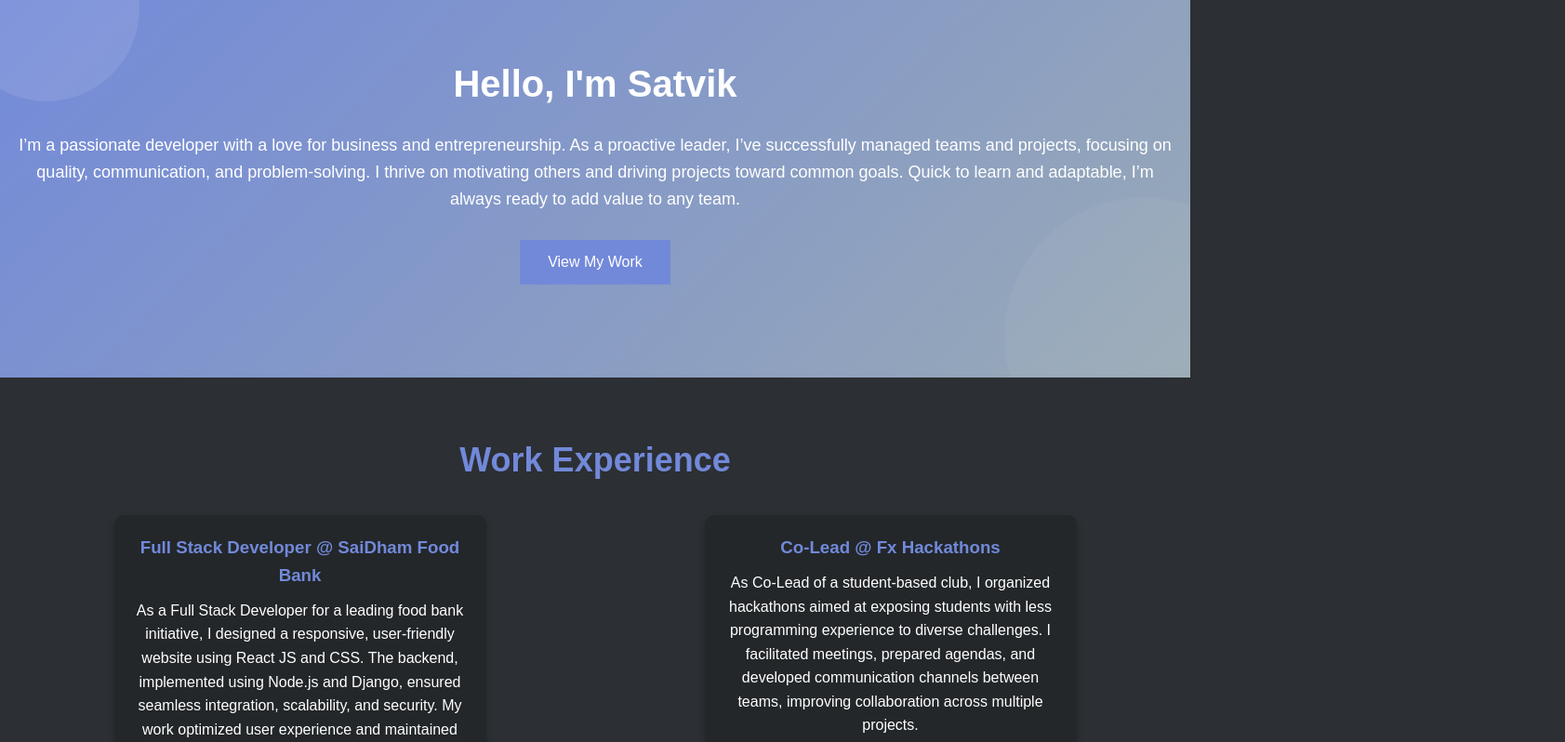
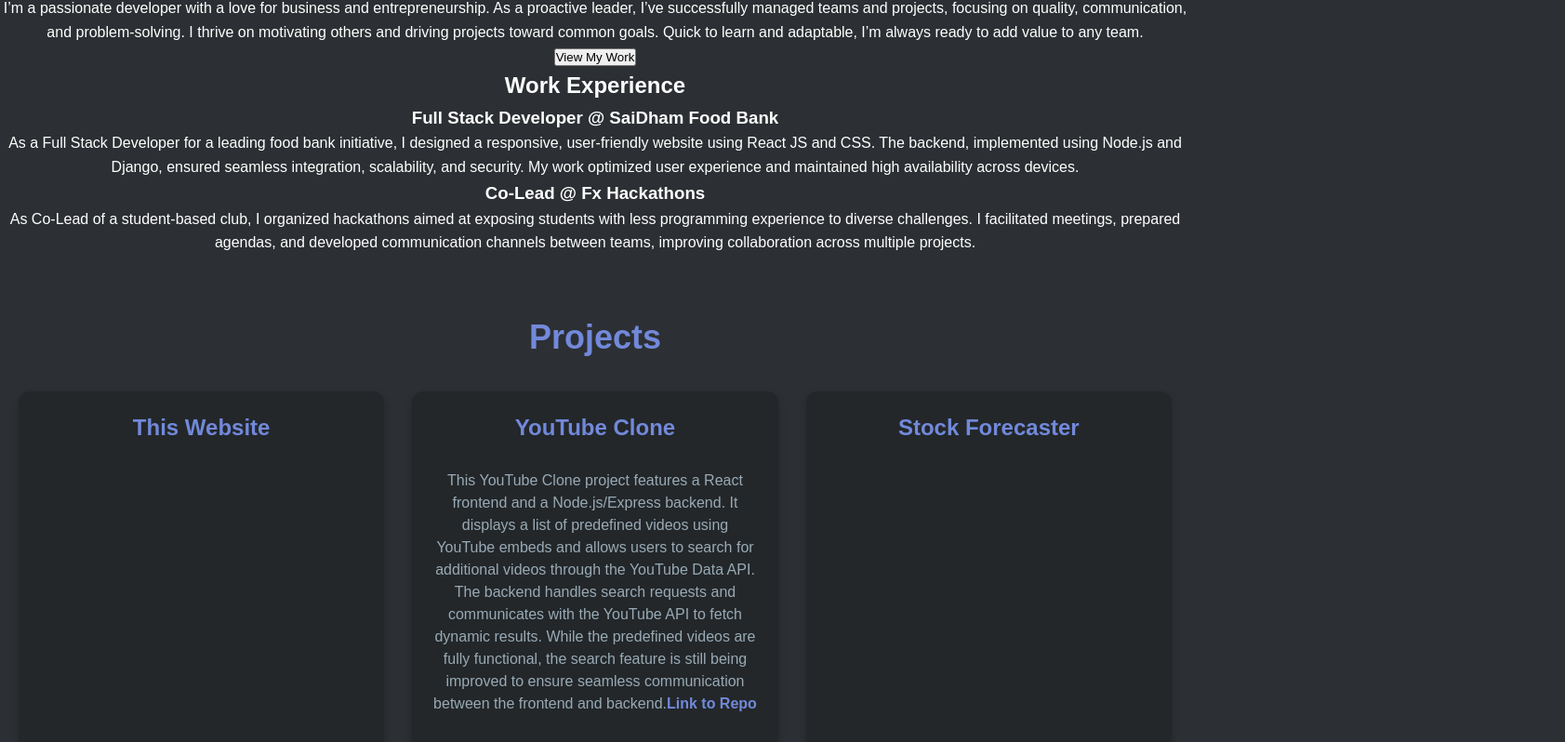
Before and after one commit to satvikgarimella/Mypotfolio, a React (Create React App) app: page / in a window 1280 px wide. Shown: the part 156-954 px from the top of the page at 93% size, 1683 px wide, since content can reach past the window. Built offline with nearby package versions, Linux system fonts and the light colour scheme.

Commit message:
Update App.css

```diff
--- a/src/App.css
+++ b/src/App.css
@@ -86,98 +86,84 @@ body {
   color: var(--accent-color);
 }
 
-/* Hero section styling */
-.hero {
-  position: relative;
-  text-align: center;
-  padding: 100px 20px;
-  background: linear-gradient(135deg, var(--accent-color), var(--subtext-color));
-  overflow: hidden;
+/* Projects Section */
+.projects {
+  padding: 60px 20px;
+  background-color: var(--main-bg-color);
+  color: var(--text-color);
 }
 
-.hero h2 {
-  font-size: 40px;
-  margin-bottom: 20px;
-  animation: fadeIn 2s ease-in-out;
+.projects h2 {
+  font-size: 36px;
+  font-weight: bold;
+  color: var(--accent-color);
+  margin-bottom: 30px;
 }
 
-.hero p {
-  font-size: 18px;
-  margin-bottom: 30px;
-  animation: fadeIn 2.5s ease-in-out;
-}
-
-.cta {
-  background-color: var(--accent-color);
-  color: var(--text-color);
-  border: none;
-  padding: 15px 30px;
-  font-size: 16px;
-  cursor: pointer;
-  transition: background-color 0.3s ease, transform 0.3s ease;
-}
-
-.cta:hover {
-  background-color: var(--subtext-color);
-  transform: translateY(-5px);
-}
-
-/* WorkExperience, Projects, and Certificates sections */
-.WorkExperience, .projects, .certificates {
-  padding: 60px 20px;
-  background-color: var(--main-bg-color);
-}
-
-.WorkExperience h2, .projects h2, .certificates h2 {
-  font-size: 36px;
-  margin-bottom: 30px;
-  color: var(--accent-color);
-}
-
-.WorkExperience-list, .project-list, .cert-list {
+.project-list {
   display: flex;
-  justify-content: space-around;
+  justify-content: center;
   gap: 30px;
   flex-wrap: wrap;
 }
 
-.WorkExperience-card, .project-card, .cert-card {
+.project-card {
   background-color: var(--card-bg-color);
   padding: 20px;
-  width: 100%;
+  flex: 1 1 300px; /* Allow cards to grow and shrink while maintaining minimum width */
   max-width: 400px;
-  border-radius: 10px;
+  border-radius: 12px;
   box-shadow: 0 4px 8px rgba(0, 0, 0, 0.2);
-  transition: transform 0.3s ease, box-shadow 0.3s ease;
   display: flex;
   flex-direction: column;
   align-items: center;
-  height: auto; /* Allow dynamic height based on content */
+  justify-content: space-between; /* Distribute content evenly */
+  transition: transform 0.3s ease, box-shadow 0.3s ease;
 }
 
-.WorkExperience-card:hover, .project-card:hover, .cert-card:hover {
-  transform: translateY(-10px);
-  box-shadow: 0 8px 16px rgba(0, 0, 0, 0.3);
+.project-card:hover {
+  transform: translateY(-5px);
+  box-shadow: 0 6px 16px rgba(0, 0, 0, 0.3);
 }
 
-.WorkExperience-card h3, .project-card h3, .cert-card h3 {
+.project-card h3 {
+  font-size: 24px;
+  font-weight: bold;
   color: var(--accent-color);
   margin-bottom: 10px;
   text-align: center;
 }
 
-/* Project and certificate image styling */
-.project-card img, .cert-card img {
+.project-card p {
+  font-size: 16px;
+  line-height: 1.5;
+  color: var(--subtext-color);
+  margin: 15px 0;
+  text-align: center;
+}
+
+.project-card a {
+  color: var(--accent-color);
+  text-decoration: none;
+  font-weight: bold;
+  transition: color 0.3s ease;
+}
+
+.project-card a:hover {
+  color: var(--text-color);
+}
+
+.project-card img {
   max-width: 100%;
   height: auto;
   object-fit: contain;
   border-radius: 8px;
-  margin-bottom: 20px;
+  margin-top: 15px;
 }
 
 /* Weather App Clone Specific Styling */
 .project-card img.weather-app-image {
-  max-width: 250px; /* Smaller width for the weather app */
+  max-width: 250px;
   margin: 15px auto;
   display: block;
   border-radius: 8px;
@@ -300,51 +286,3 @@ body {
 .footer p {
   margin: 0;
 }
-
-/* Animation Keyframes */
-@keyframes fadeIn {
-  0% {
-    opacity: 0;
-    transform: translateY(20px);
-  }
-  100% {
-    opacity: 1;
-    transform: translateY(0);
-  }
-}
-
-.hero::before {
-  content: '';
-  position: absolute;
-  width: 200px;
-  height: 200px;
-  background-color: rgba(255, 255, 255, 0.1);
-  border-radius: 50%;
-  top: -50px;
-  left: -50px;
-  animation: float 6s ease-in-out infinite;
-}
-
-.hero::after {
-  content: '';
-  position: absolute;
-  width: 300px;
-  height: 300px;
-  background-color: rgba(255, 255, 255, 0.05);
-  border-radius: 50%;
-  bottom: -100px;
-  right: -100px;
-  animation: float 8s ease-in-out infinite;
-}
-
-@keyframes float {
-  0% {
-    transform: translateY(0);
-  }
-  50% {
-    transform: translateY(20px);
-  }
-  100% {
-    transform: translateY(0);
-  }
-}
```
